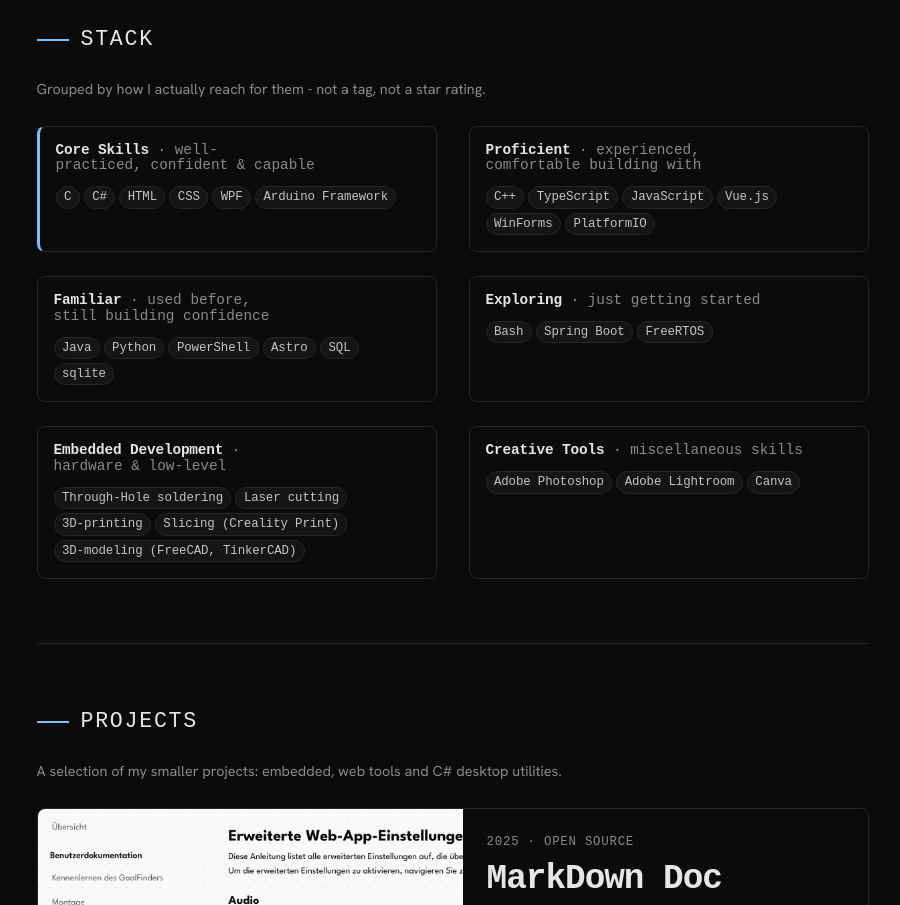
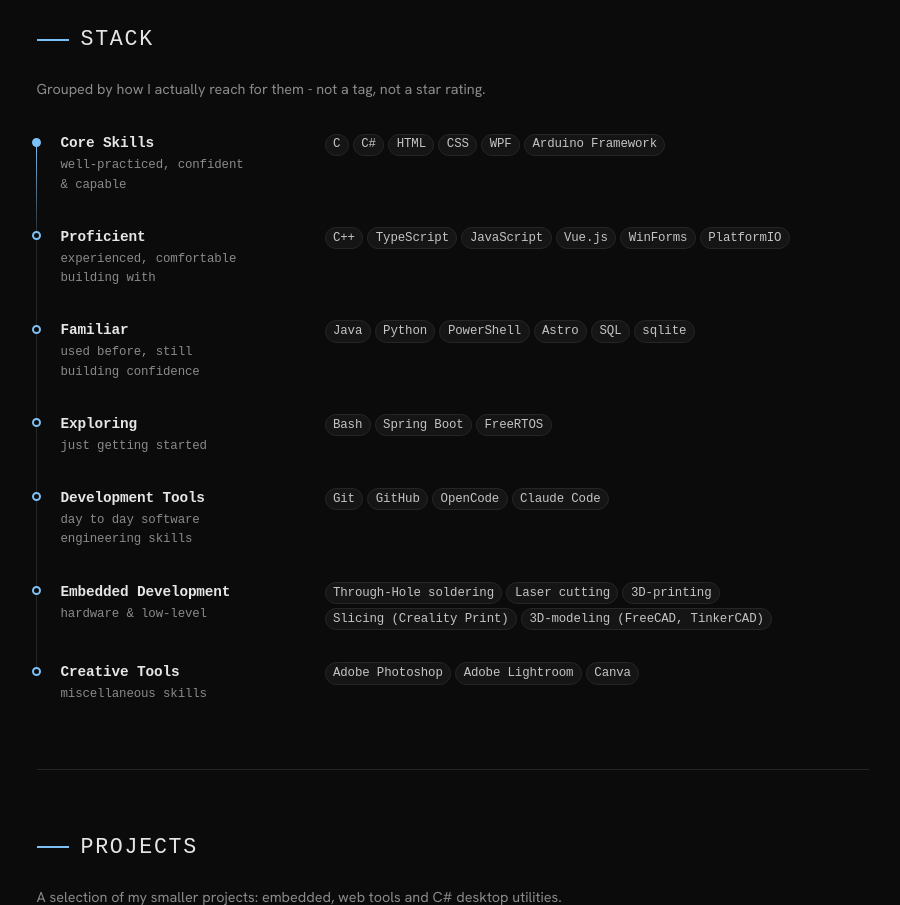
Before and after one commit to MarkusHarnusek/markusharnusek.github.io, an Astro site: page / in a window 1280 px wide. Shown: the part 1820-2725 px from the top of the page, without its empty margins (316-1216 px from the left). Built offline with nearby package versions, Linux system fonts and the light colour scheme; Astro itself is replaced by a stand-in of ours; a web font is replaced by a local one.

Commit message:
refactor: skills category

```diff
--- a/src/components/Skills.astro
+++ b/src/components/Skills.astro
@@ -9,23 +9,25 @@ import { skills } from "../data/skills";
     rating.
   </p>
 
-  <div class="skills__grid">
+  <ol class="tiers" role="list">
     {
-      skills.map((group) => (
-        <div class="skill-group" data-reveal>
-          <h3 class="skill-group__title">
-            {group.label}
-            {group.note && <span class="skill-group__note mono"> · {group.note}</span>}
-          </h3>
-          <ul class="skill-group__list" role="list">
-            {group.items.map((s) => (
-              <li class="skill-pill mono">{s}</li>
+      skills.map((group, i) => (
+        <li class:list={["tier", { "tier--core": i === 0 }]} data-reveal>
+          <div class="tier__head">
+            <h3 class="tier__title mono">{group.label}</h3>
+            {group.note && <p class="tier__note mono">{group.note}</p>}
+          </div>
+          <ul class="tier__list" role="list">
+            {group.items.map((s, j) => (
+              <li class="skill-pill mono" style={`--p: ${j}`}>
+                {s}
+              </li>
             ))}
           </ul>
-        </div>
+        </li>
       ))
     }
-  </div>
+  </ol>
 </section>
 
 <style>
@@ -34,50 +36,99 @@ import { skills } from "../data/skills";
     color: var(--color-muted);
     font-size: var(--step--1);
     line-height: var(--leading-loose);
-    margin-bottom: var(--space-m);
+    margin-bottom: var(--space-l);
   }
 
-  .skills__grid {
+  /* — timeline — same rail + node geometry as Experience / GoalFinder — */
+  .tiers {
+    --rail: var(--space-m); /* rail → content distance */
+    --tier-gap: var(--space-m);
+    --dot: 9px;
+    --dot-top: 0.3em; /* aligns the node with the title's first line */
+
+    list-style: none;
+    margin: 0;
+    padding: 0 0 0 var(--rail);
     display: grid;
-    gap: var(--space-m);
+    gap: var(--tier-gap);
+  }
+
+  .tier {
+    position: relative;
+    display: grid;
+    gap: var(--space-2xs);
+    font-size: var(--step--1);
   }
 
   @media (min-width: 44rem) {
-    .skills__grid {
-      grid-template-columns: repeat(2, minmax(0, 1fr));
-      gap: var(--space-m) var(--space-l);
+    .tiers {
+      --tier-gap: var(--space-l);
+    }
+
+    .tier {
+      grid-template-columns: 15rem 1fr;
+      align-items: baseline;
+      gap: var(--space-m);
     }
   }
 
-  .skill-group {
-    padding: var(--space-s);
-    border: 1px solid var(--color-border);
-    border-radius: var(--radius-m);
+  /* node */
+  .tier::before {
+    content: "";
+    position: absolute;
+    z-index: 1;
+    left: calc(var(--rail) * -1 - var(--dot) / 2);
+    top: var(--dot-top);
+    width: var(--dot);
+    height: var(--dot);
+    border-radius: 50%;
     background: var(--color-surface);
+    border: 2px solid var(--color-accent);
   }
 
-  .skill-group__title {
-    font-family: var(--font-mono);
+  /* rail segment: from this node down to the next one */
+  .tier:not(:last-child)::after {
+    content: "";
+    position: absolute;
+    left: calc(var(--rail) * -1 - 1px);
+    top: calc(var(--dot-top) + var(--dot) / 2);
+    width: 1px;
+    height: calc(100% + var(--tier-gap));
+    background: var(--color-border);
+    transform-origin: top;
+  }
+
+  /* core: filled node, rail fades from blue into the plain rail */
+  .tier--core::before {
+    background: var(--color-accent);
+  }
+
+  .tier--core:not(:last-child)::after {
+    background: linear-gradient(var(--color-accent), var(--color-border));
+  }
+
+  .tier__title {
     font-size: var(--step--1);
     font-weight: 600;
     letter-spacing: -0.01em;
-    margin-bottom: var(--space-xs);
+    line-height: var(--leading-snug);
     color: var(--color-fg);
   }
 
-  .skill-group__note {
-    font-weight: 400;
+  .tier__note {
+    margin-top: var(--space-3xs);
     color: var(--color-muted);
-    letter-spacing: 0;
-    text-transform: none;
+    font-size: var(--step--2);
+    line-height: var(--leading-normal);
   }
 
-  .skill-group__list {
+  .tier__list {
     display: flex;
     flex-wrap: wrap;
     gap: var(--space-3xs);
     list-style: none;
     padding: 0;
+    margin: 0;
   }
 
   .skill-pill {
@@ -93,9 +144,63 @@ import { skills } from "../data/skills";
     white-space: nowrap;
   }
 
-  /* first group gets accent left edge */
-  .skill-group:first-child {
-    border-left-color: var(--color-accent);
-    border-left-width: 3px;
+  /*
+   * Motion. The row itself uses the shared [data-reveal] fade/slide
+   * (motion.css); on top of that, once a row is revealed its node pops
+   * in, its rail segment draws down towards the next tier, and its
+   * pills follow left to right. Everything waits for the row's own
+   * stagger slot (--i, set by motion.ts) so a batch of rows cascades
+   * as one continuous line. Exits are immediate and fast.
+   */
+  @media (prefers-reduced-motion: no-preference) {
+    :global(.js) .tier {
+      --row-delay: calc(min(var(--i, 0), var(--stagger-max)) * var(--stagger));
+    }
+
+    :global(.js) .tier::before {
+      scale: 0;
+      transition: scale var(--duration-hide) var(--ease-in-out);
+    }
+
+    :global(.js) .tier::after {
+      scale: 1 0;
+      transition: scale var(--duration-hide) var(--ease-in-out);
+    }
+
+    :global(.js) .skill-pill {
+      opacity: 0;
+      translate: calc(var(--reveal-distance) * -0.5) 0;
+      transition:
+        opacity var(--duration-hide) var(--ease-in-out),
+        translate var(--duration-hide) var(--ease-in-out);
+    }
+
+    :global(.js) .tier:global(.is-revealed)::before {
+      scale: 1;
+      transition: scale var(--duration-m) var(--ease-out) var(--row-delay);
+    }
+
+    :global(.js) .tier:global(.is-revealed)::after {
+      scale: 1;
+      transition: scale 900ms var(--ease-entrance) calc(var(--row-delay) + 120ms);
+    }
+
+    :global(.js) .tier:global(.is-revealed) .skill-pill {
+      opacity: 1;
+      translate: none;
+      transition-duration: var(--duration-reveal);
+      transition-timing-function: var(--ease-entrance);
+      transition-delay: calc(var(--row-delay) + 120ms + var(--p, 0) * 35ms);
+    }
+  }
+
+  @media print {
+    .tier::before,
+    .tier::after,
+    .skill-pill {
+      scale: 1 !important;
+      opacity: 1 !important;
+      translate: none !important;
+    }
   }
 </style>
--- a/src/data/skills.ts
+++ b/src/data/skills.ts
@@ -51,6 +51,16 @@ export const skills: SkillGroup[] = [
     ],
   },
   {
+    label: "Development Tools",
+    note: "day to day software engineering skills",
+    items: [
+      "Git",
+      "GitHub",
+      "OpenCode",
+      "Claude Code"
+    ]
+  },
+  {
     label: "Embedded Development",
     note: "hardware & low-level",
     items: [
```
Also changed, not shown: img/BMD-Logo-2024-Quadrat-PPT_Web.jpg (added), img/es-logo-transparent.png (added), img/gf-logo-black.png (added), img/gf-logo-transparent-white.png (added), img/gf-logo.png (added), img/htlleonding-only.png (added).
